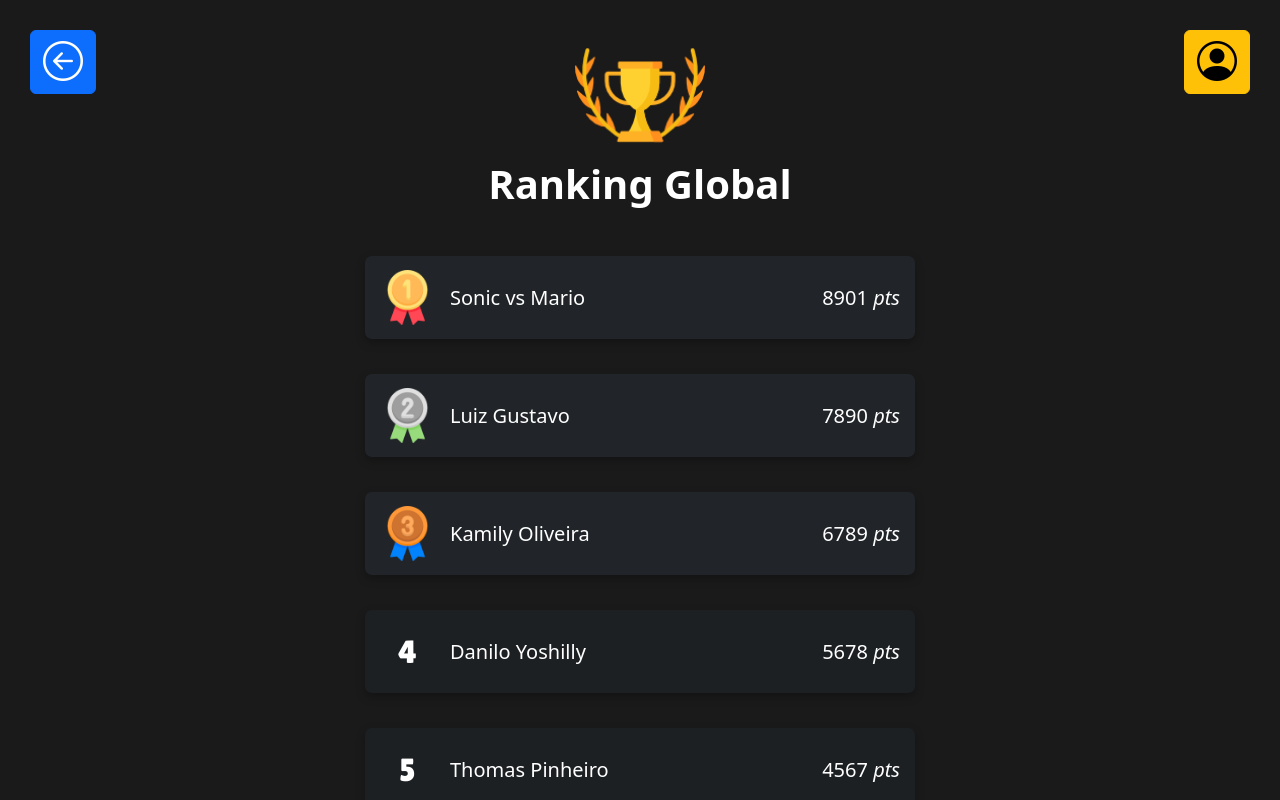
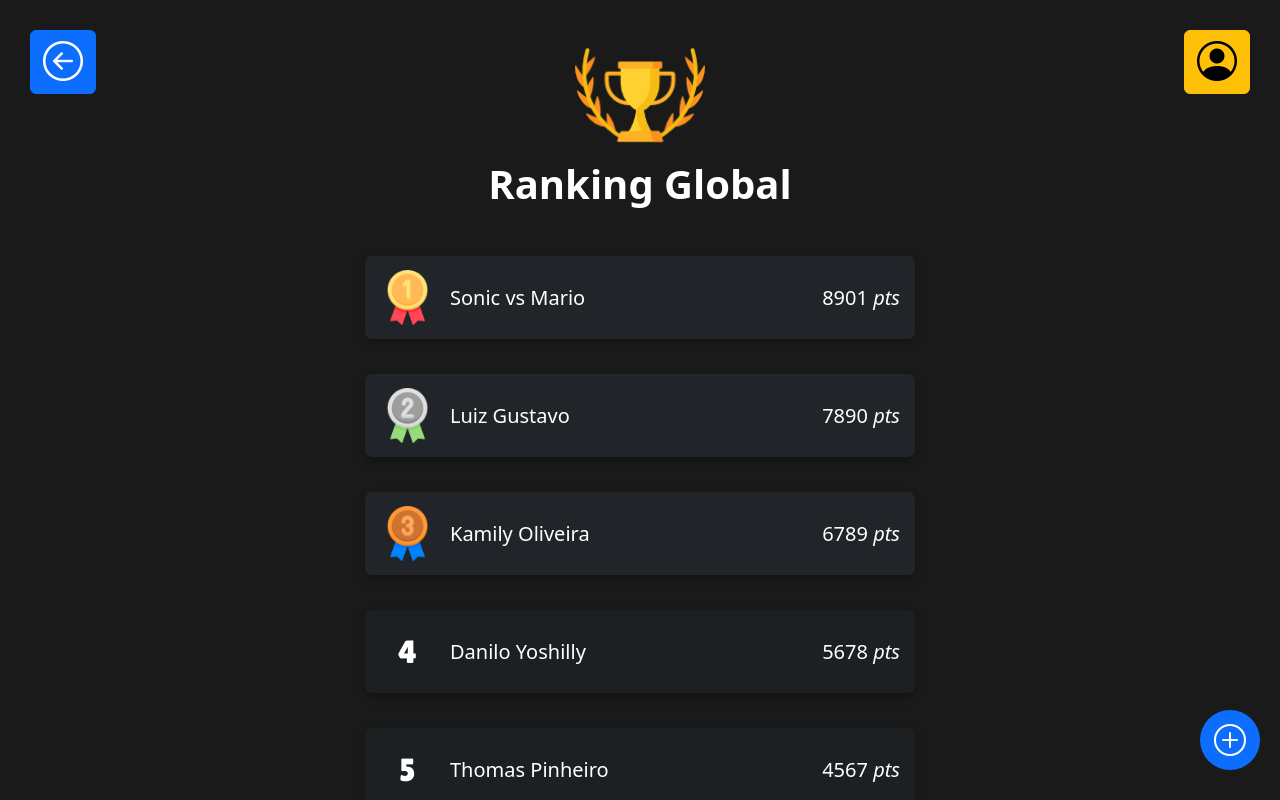
Before and after one commit to vinilima2/memo-game, a React (Vite) app: page /ranking/GLOBAL in a window 1280 px wide. Shown: the top 800 px of the page. Built offline with nearby package versions, Linux system fonts and the light colour scheme; sample sign-in values are in the browser's storage.

Commit message:
feat: adiciona botao novo jogo na tela de login

```diff
--- /dev/null
+++ b/src/components/BotaoNovoJogo/BotaoNovoJogo.css
@@ -0,0 +1,43 @@
+.botao-novo-jogo{
+    cursor: pointer;
+    color: white;
+    position: fixed;
+    width: 60px;
+    height: 60px;
+    bottom: 30px;
+    right: 20px;
+    border-radius: 50%;
+    display: flex;
+    align-content: center;
+    justify-content: center;
+
+    background: #0d6efd;
+
+    i{
+        margin: 0 !important;
+        height: auto !important;
+        line-height: 0;
+        display: flex;
+        align-content: center;
+        justify-content: center;
+    }
+
+    .big-icon{
+        display: block;
+    }
+    .small-icon{
+        display: none;
+    }
+
+    @media (max-width: 600px){
+        .big-icon{
+            display: none;
+        }
+        .small-icon{
+            display: block;
+        }
+
+        width: 45px;
+        height: 45px;
+    }
+}
--- /dev/null
+++ b/src/components/BotaoNovoJogo/BotaoNovoJogo.jsx
@@ -0,0 +1,26 @@
+import { Modal } from 'react-bootstrap';
+import './BotaoNovoJogo.css';
+import { useState } from 'react';
+import ModalDificuldade from '../ModalDificuldade';
+
+const BotaoNovoJogo = () => {
+    const [show, setShow] = useState(false);
+    const fecharModal = () => setShow(false);
+    const abrirModal = () => setShow(true);
+
+    return (
+        <>
+
+        <a onClick={abrirModal} className="botao-novo-jogo" title='Novo Jogo'>
+            <i className="big-icon bi bi-plus-circle h2"/>
+            <i className="small-icon bi bi-plus-circle h4"/>
+        </a>
+
+        <Modal show={show} size="lg" onHide={fecharModal} centered animation data-bs-theme="dark">
+            <ModalDificuldade />
+        </Modal>
+        </>
+    );
+}
+
+export default BotaoNovoJogo;
--- a/src/screens/Ranking/Ranking.jsx
+++ b/src/screens/Ranking/Ranking.jsx
@@ -5,6 +5,7 @@ import Loading from "../../components/Loading/Loading";
 import { useParams } from "react-router-dom";
 import RankingButtons from "../../components/RankingButtons/RankingButtons";
 import "./Ranking.css";
+import BotaoNovoJogo from "../../components/BotaoNovoJogo/BotaoNovoJogo";
 
 export default function Ranking() {
   const { tipo } = useParams();
@@ -30,6 +31,7 @@ export default function Ranking() {
         <>
           <RankingList usersList={usersList} tipoRanking={tipoRanking}/>
           <RankingButtons tipoRanking={tipoRanking}/>
+          <BotaoNovoJogo/>
         </>
       }
     </main>
```
